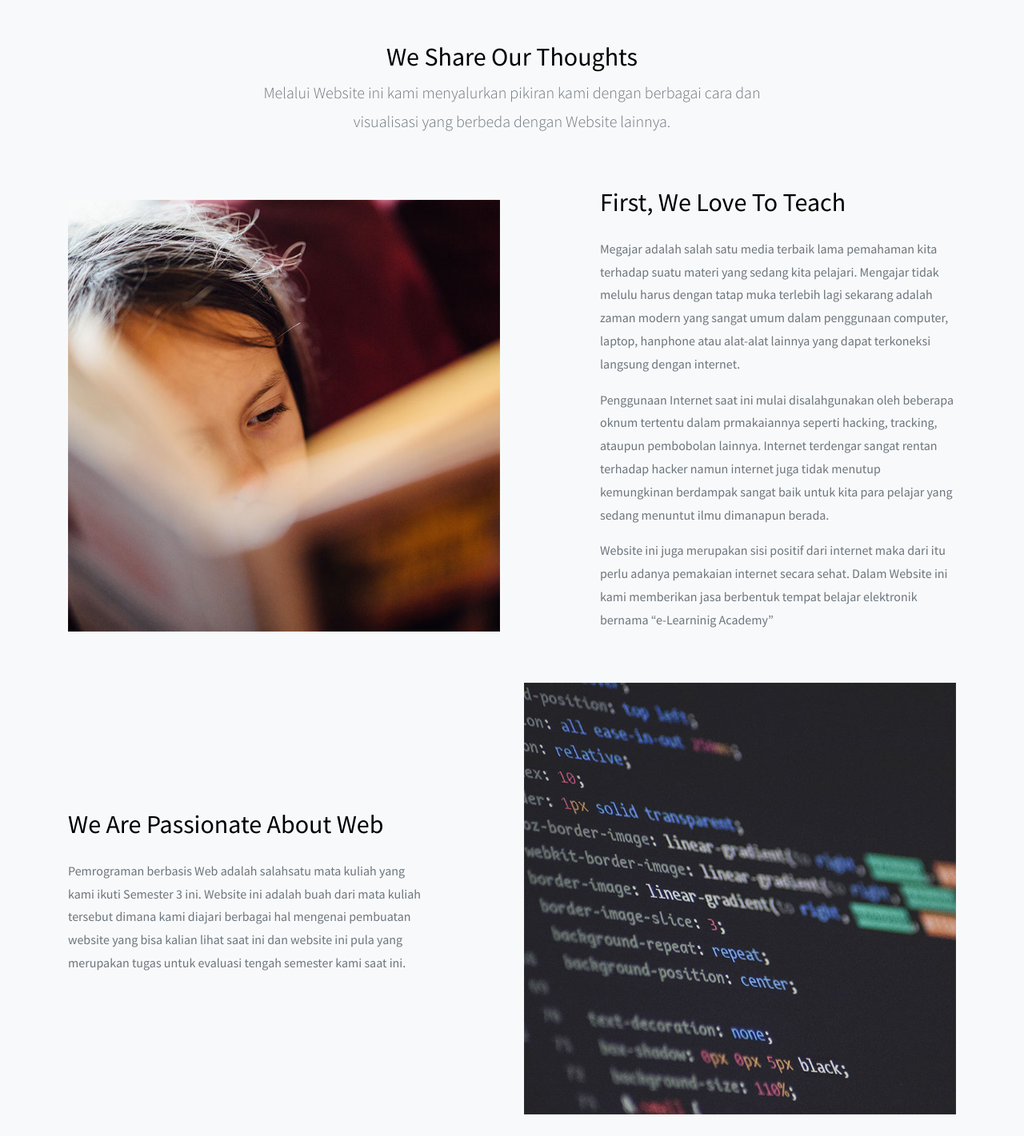
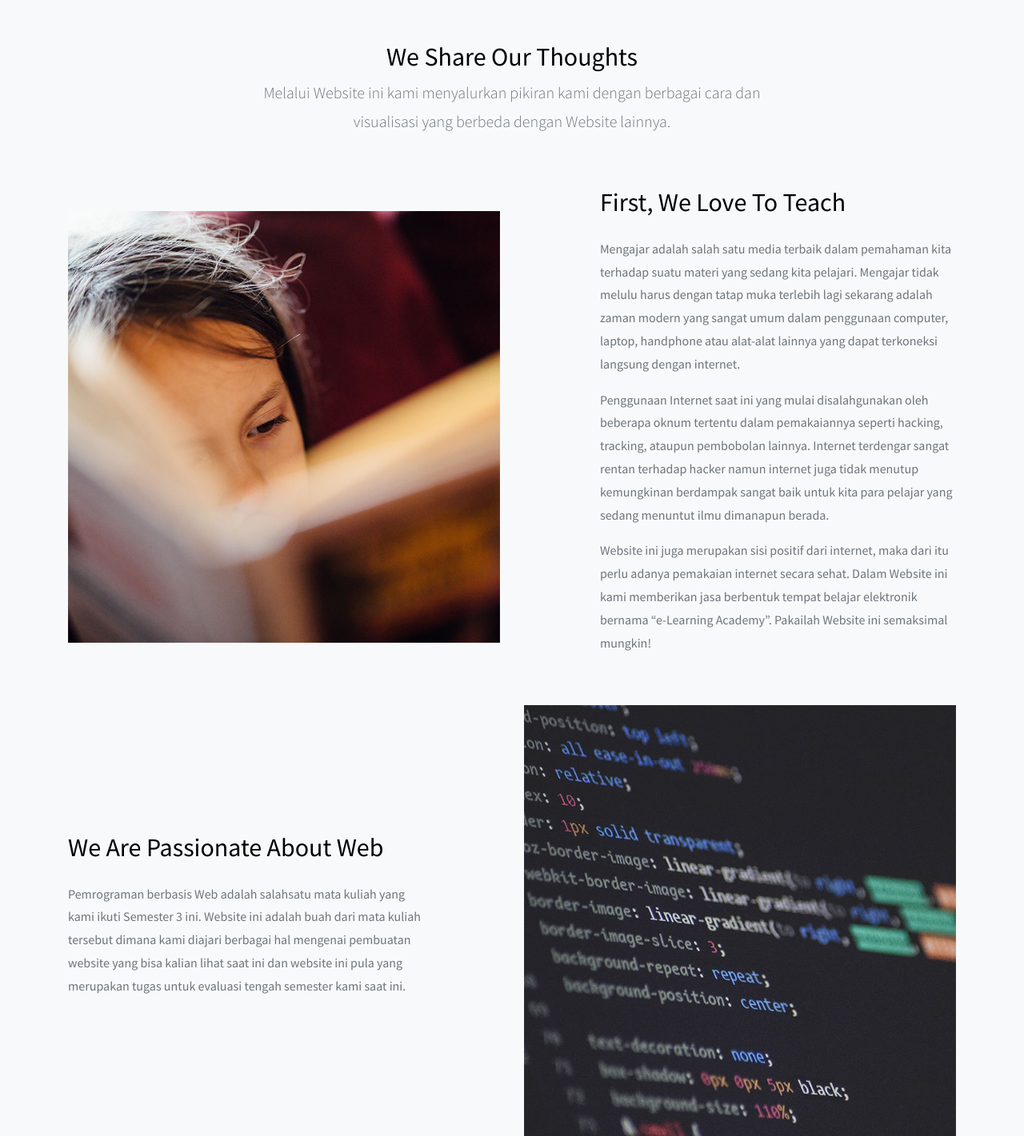
Before and after one commit to 2019Ganjil-PemrogramanBerbasisWeb/tugas2-web-ea, a PHP site: page /ea/about.php in a window 1280 px wide. Shown: the part 610-2031 px from the top of the page at 80% size. Run offline with PHP 8.4, Linux system fonts and the light colour scheme.

Commit message:
Update about.php

```diff
--- a/about.php
+++ b/about.php
@@ -34,9 +34,9 @@
       <div class="col-md-1 order-2"></div>
       <div class="col-md-5 order-3">
         <h2 class="mb-4">First, We Love To Teach</h2>
-        <p>Megajar adalah salah satu media terbaik lama pemahaman kita terhadap suatu materi yang sedang kita pelajari. Mengajar tidak melulu harus dengan tatap muka terlebih lagi sekarang adalah zaman modern yang sangat umum dalam penggunaan computer, laptop, hanphone atau alat-alat lainnya yang dapat terkoneksi langsung dengan internet.</p>
-        <p>Penggunaan Internet saat ini mulai disalahgunakan oleh beberapa oknum tertentu dalam prmakaiannya seperti hacking, tracking, ataupun pembobolan lainnya. Internet terdengar sangat rentan terhadap hacker namun internet juga tidak menutup kemungkinan berdampak sangat baik untuk kita para pelajar yang sedang menuntut ilmu dimanapun berada.</p>
-        <p>Website ini juga merupakan sisi positif dari internet maka dari itu perlu adanya pemakaian internet secara sehat. Dalam Website ini kami memberikan jasa berbentuk tempat belajar elektronik bernama “e-Learninig Academy”</p>
+        <p>Mengajar adalah salah satu media terbaik dalam pemahaman kita terhadap suatu materi yang sedang kita pelajari. Mengajar tidak melulu harus dengan tatap muka terlebih lagi sekarang adalah zaman modern yang sangat umum dalam penggunaan computer, laptop, handphone atau alat-alat lainnya yang dapat terkoneksi langsung dengan internet.</p>
+        <p>Penggunaan Internet saat ini yang mulai disalahgunakan oleh beberapa oknum tertentu dalam pemakaiannya seperti hacking, tracking, ataupun pembobolan lainnya. Internet terdengar sangat rentan terhadap hacker namun internet juga tidak menutup kemungkinan berdampak sangat baik untuk kita para pelajar yang sedang menuntut ilmu dimanapun berada.</p>
+        <p>Website ini juga merupakan sisi positif dari internet, maka dari itu perlu adanya pemakaian internet secara sehat. Dalam Website ini kami memberikan jasa berbentuk tempat belajar elektronik bernama “e-Learning Academy”. Pakailah Website ini semaksimal mungkin!</p>
       </div>
 
     </div>
```
